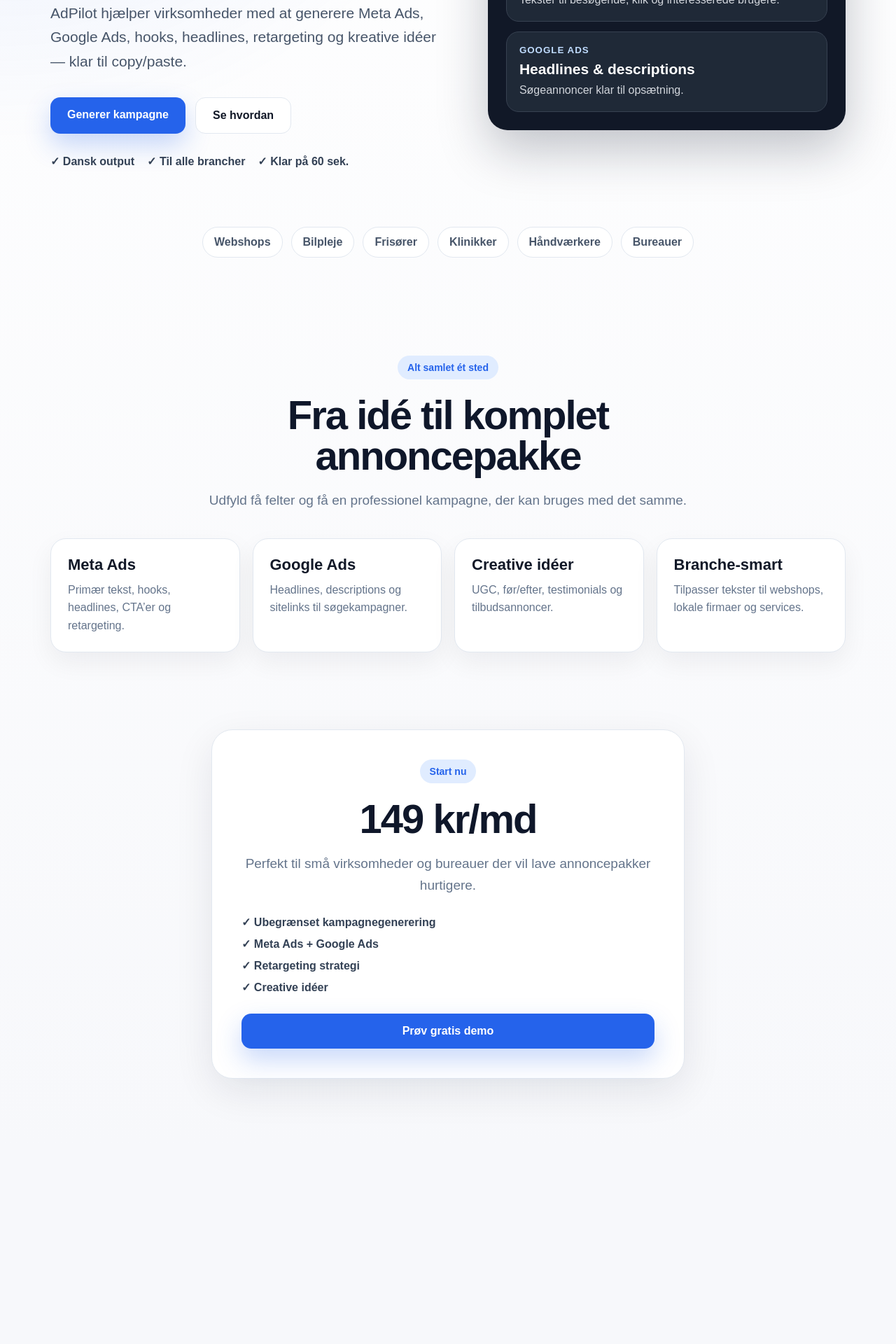
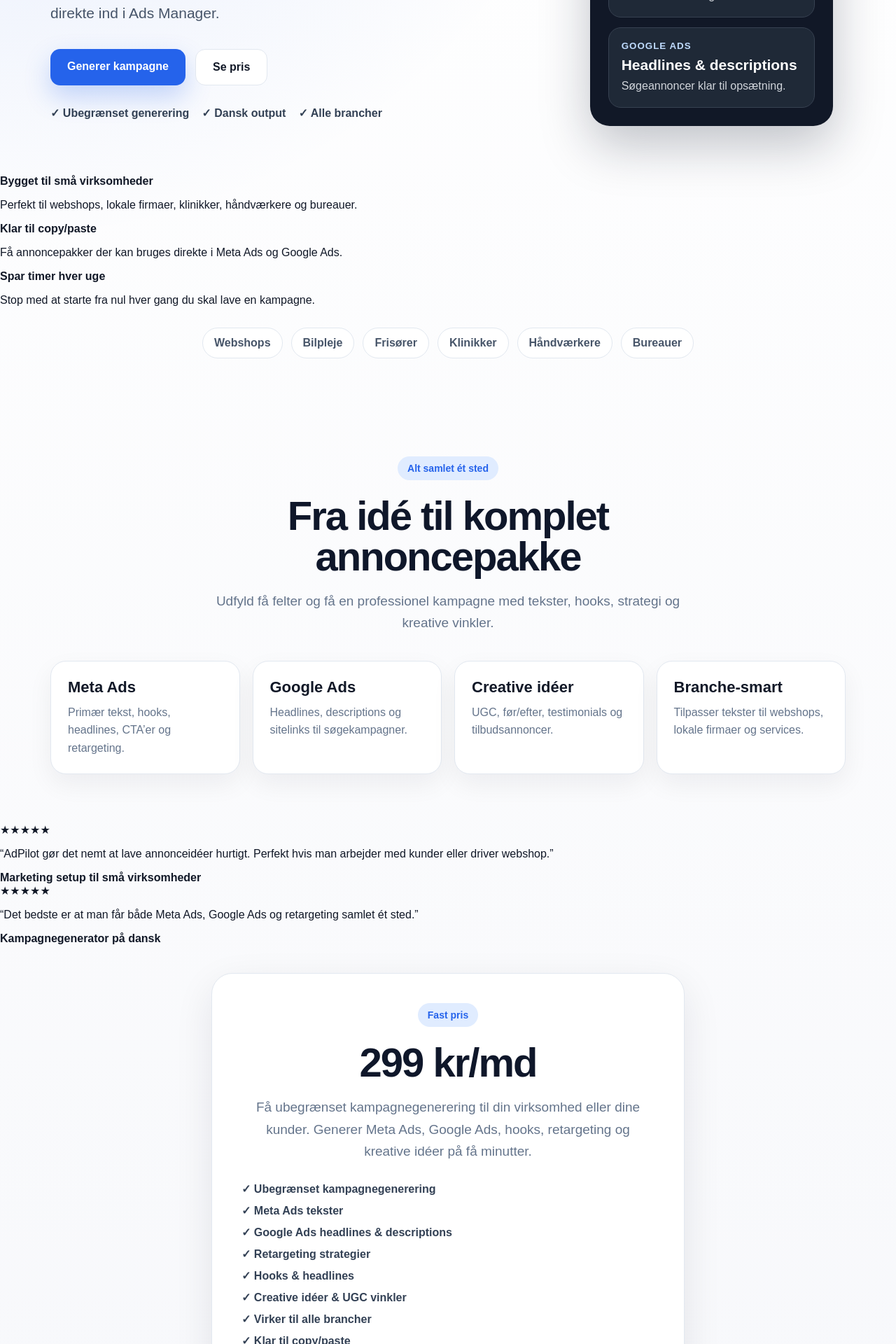
Before and after one commit to postjkhandel-ship-it/adpilot, a Next.js app: page / in a window 1280 px wide. Shown: the part 560-2480 px from the top of the page at 70% size. Before the commit the page ends 2201 px from the top, so only its background shows below. Built offline with nearby package versions, Linux system fonts and the light colour scheme.

Commit message:
Update page.js

```diff
--- a/app/page.js
+++ b/app/page.js
@@ -5,6 +5,7 @@ export default function Home() {
         <div className="clean-logo">AdPilot</div>
         <div className="clean-links">
           <a href="#features">Funktioner</a>
+          <a href="#trust">Trust</a>
           <a href="#pricing">Pris</a>
           <a href="/dashboard" className="nav-cta">Start gratis</a>
         </div>
@@ -13,21 +14,24 @@ export default function Home() {
       <section className="clean-hero">
         <div className="hero-textbox">
           <div className="label">AI Ads Generator</div>
-          <h1>Lav professionelle annoncer på få minutter.</h1>
+
+          <h1>Lav professionelle annoncekampagner på få minutter.</h1>
+
           <p>
-            AdPilot hjælper virksomheder med at generere Meta Ads, Google Ads,
-            hooks, headlines, retargeting og kreative idéer — klar til copy/paste.
+            AdPilot hjælper virksomheder med at lave Meta Ads, Google Ads,
+            hooks, headlines, retargeting og kreative idéer — klar til at
+            kopiere direkte ind i Ads Manager.
           </p>
 
           <div className="hero-cta-row">
             <a href="/dashboard" className="main-cta">Generer kampagne</a>
-            <a href="#features" className="ghost-cta">Se hvordan</a>
+            <a href="#pricing" className="ghost-cta">Se pris</a>
           </div>
 
           <div className="hero-points">
+            <span>✓ Ubegrænset generering</span>
             <span>✓ Dansk output</span>
-            <span>✓ Til alle brancher</span>
-            <span>✓ Klar på 60 sek.</span>
+            <span>✓ Alle brancher</span>
           </div>
         </div>
 
@@ -58,6 +62,23 @@ export default function Home() {
         </div>
       </section>
 
+      <section id="trust" className="trust-section">
+        <div className="trust-card">
+          <strong>Bygget til små virksomheder</strong>
+          <p>Perfekt til webshops, lokale firmaer, klinikker, håndværkere og bureauer.</p>
+        </div>
+
+        <div className="trust-card">
+          <strong>Klar til copy/paste</strong>
+          <p>Få annoncepakker der kan bruges direkte i Meta Ads og Google Ads.</p>
+        </div>
+
+        <div className="trust-card">
+          <strong>Spar timer hver uge</strong>
+          <p>Stop med at starte fra nul hver gang du skal lave en kampagne.</p>
+        </div>
+      </section>
+
       <section className="logo-strip">
         <span>Webshops</span>
         <span>Bilpleje</span>
@@ -71,7 +92,10 @@ export default function Home() {
         <div className="section-title">
           <div className="label dark">Alt samlet ét sted</div>
           <h2>Fra idé til komplet annoncepakke</h2>
-          <p>Udfyld få felter og få en professionel kampagne, der kan bruges med det samme.</p>
+          <p>
+            Udfyld få felter og få en professionel kampagne med tekster,
+            hooks, strategi og kreative vinkler.
+          </p>
         </div>
 
         <div className="clean-grid">
@@ -79,14 +103,17 @@ export default function Home() {
             <h3>Meta Ads</h3>
             <p>Primær tekst, hooks, headlines, CTA’er og retargeting.</p>
           </div>
+
           <div className="clean-card">
             <h3>Google Ads</h3>
             <p>Headlines, descriptions og sitelinks til søgekampagner.</p>
           </div>
+
           <div className="clean-card">
             <h3>Creative idéer</h3>
             <p>UGC, før/efter, testimonials og tilbudsannoncer.</p>
           </div>
+
           <div className="clean-card">
             <h3>Branche-smart</h3>
             <p>Tilpasser tekster til webshops, lokale firmaer og services.</p>
@@ -94,20 +121,54 @@ export default function Home() {
         </div>
       </section>
 
+      <section className="testimonial-section">
+        <div className="testimonial">
+          <div className="stars">★★★★★</div>
+          <p>
+            “AdPilot gør det nemt at lave annonceidéer hurtigt. Perfekt hvis man
+            arbejder med kunder eller driver webshop.”
+          </p>
+          <strong>Marketing setup til små virksomheder</strong>
+        </div>
+
+        <div className="testimonial">
+          <div className="stars">★★★★★</div>
+          <p>
+            “Det bedste er at man får både Meta Ads, Google Ads og retargeting
+            samlet ét sted.”
+          </p>
+          <strong>Kampagnegenerator på dansk</strong>
+        </div>
+      </section>
+
       <section id="pricing" className="pricing-clean">
         <div className="price-box">
-          <div className="label dark">Start nu</div>
-          <h2>149 kr/md</h2>
-          <p>Perfekt til små virksomheder og bureauer der vil lave annoncepakker hurtigere.</p>
+          <div className="label dark">Fast pris</div>
+
+          <h2>299 kr/md</h2>
+
+          <p>
+            Få ubegrænset kampagnegenerering til din virksomhed eller dine
+            kunder. Generer Meta Ads, Google Ads, hooks, retargeting og kreative
+            idéer på få minutter.
+          </p>
 
           <ul>
             <li>✓ Ubegrænset kampagnegenerering</li>
-            <li>✓ Meta Ads + Google Ads</li>
-            <li>✓ Retargeting strategi</li>
-            <li>✓ Creative idéer</li>
+            <li>✓ Meta Ads tekster</li>
+            <li>✓ Google Ads headlines & descriptions</li>
+            <li>✓ Retargeting strategier</li>
+            <li>✓ Hooks & headlines</li>
+            <li>✓ Creative idéer & UGC vinkler</li>
+            <li>✓ Virker til alle brancher</li>
+            <li>✓ Klar til copy/paste</li>
           </ul>
 
           <a href="/dashboard" className="main-cta full">Prøv gratis demo</a>
+
+          <div className="price-note">
+            Ingen binding i MVP-versionen. Start simpelt og opgrader senere med login og betaling.
+          </div>
         </div>
       </section>
     </main>
```
